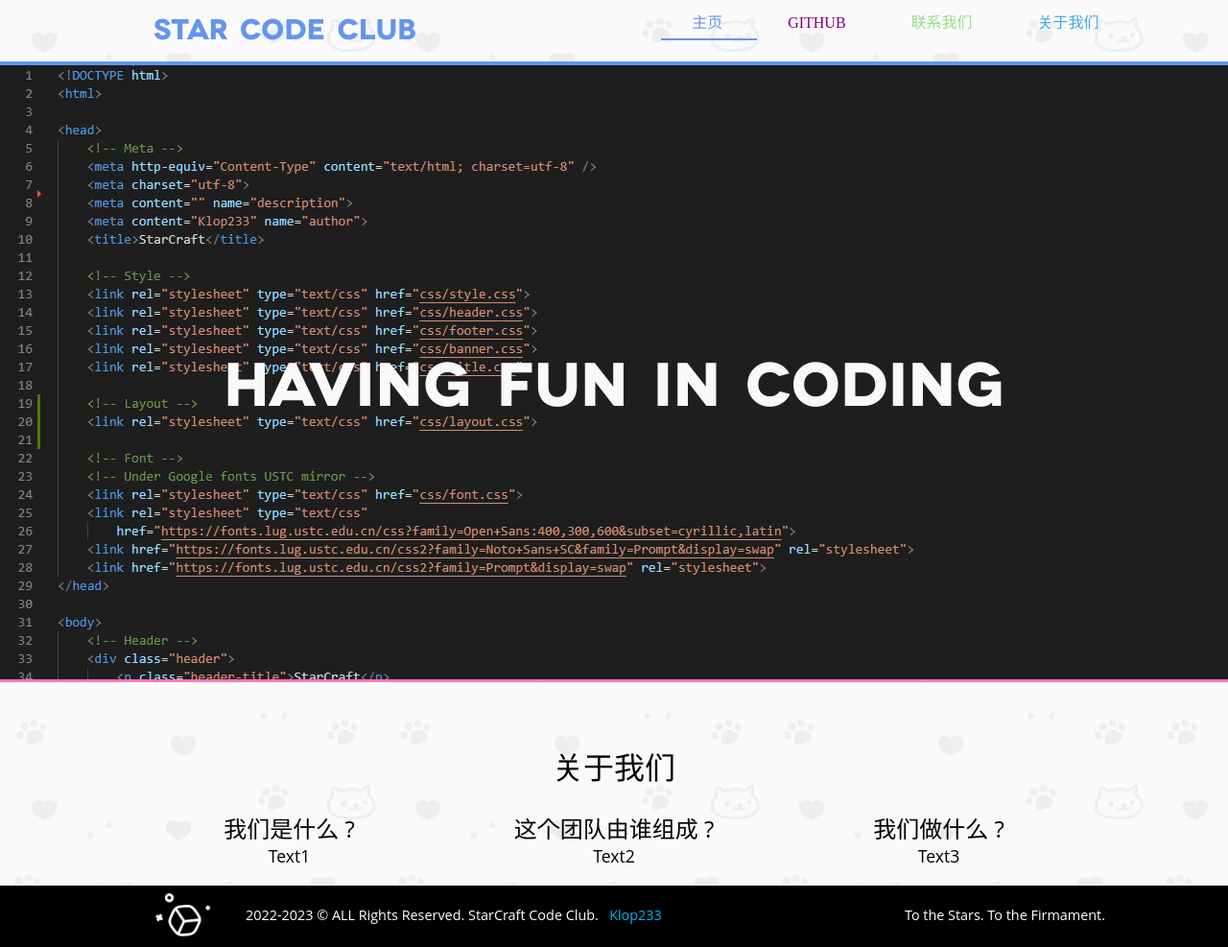
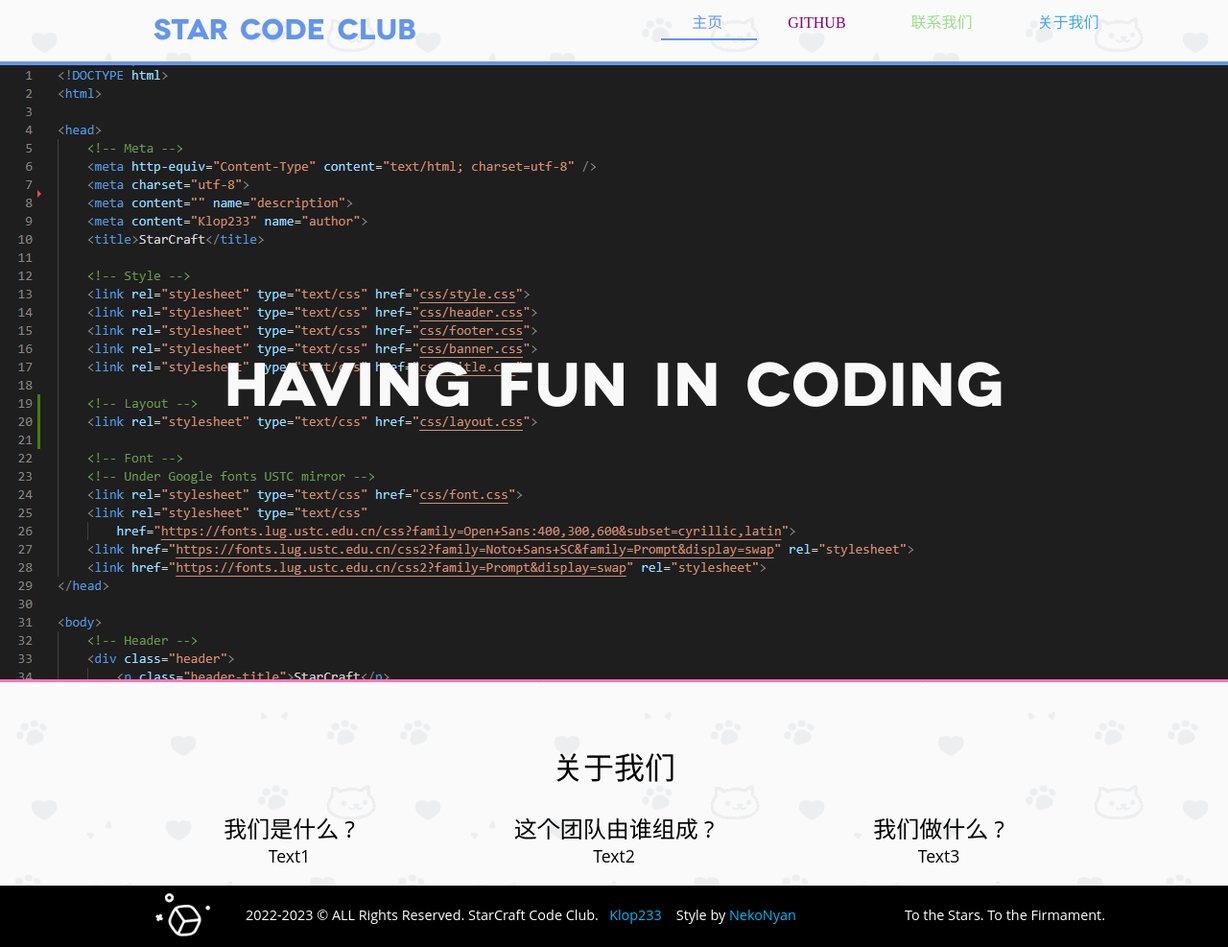
Before and after one commit to Klop233/starmc.icu, a plain HTML site: page index.html in a window 1280 px wide. Shown: the whole page at 96% size. Drawn offline with Linux system fonts and the light colour scheme; files whose address does not match are found by name; a web font is replaced by a local one.

Commit message:
update footer

```diff
--- a/css/footer.css
+++ b/css/footer.css
@@ -21,7 +21,7 @@
     display: flex;
     margin-left: 10rem;
     height: 100%;
-    width: 40rem;
+    width: 45rem;
 }
 
 .copyright-text {
--- a/index.html
+++ b/index.html
@@ -114,6 +114,9 @@
             <p class="copyright-text">
                 2022-2023 © ALL Rights Reserved. StarCraft Code Club.&nbsp&nbsp
                 <a style="color:#02B7F7" href="https://github.com/Klop233">Klop233</a>
+                &nbsp&nbsp
+                Style by
+                <a style="color:#02B7F7" href="htthttps://nekonyansoft.com/">NekoNyan</a>
             </p>
         </div>
 
```
